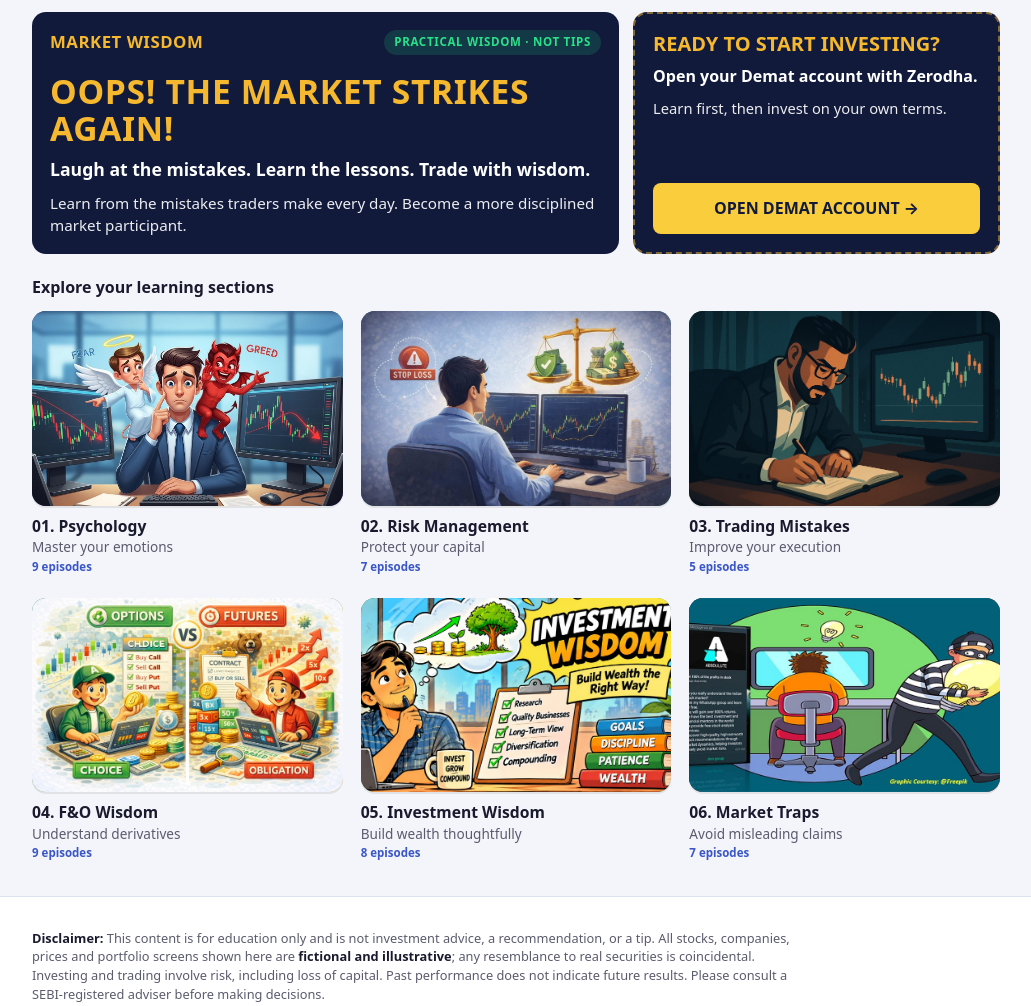
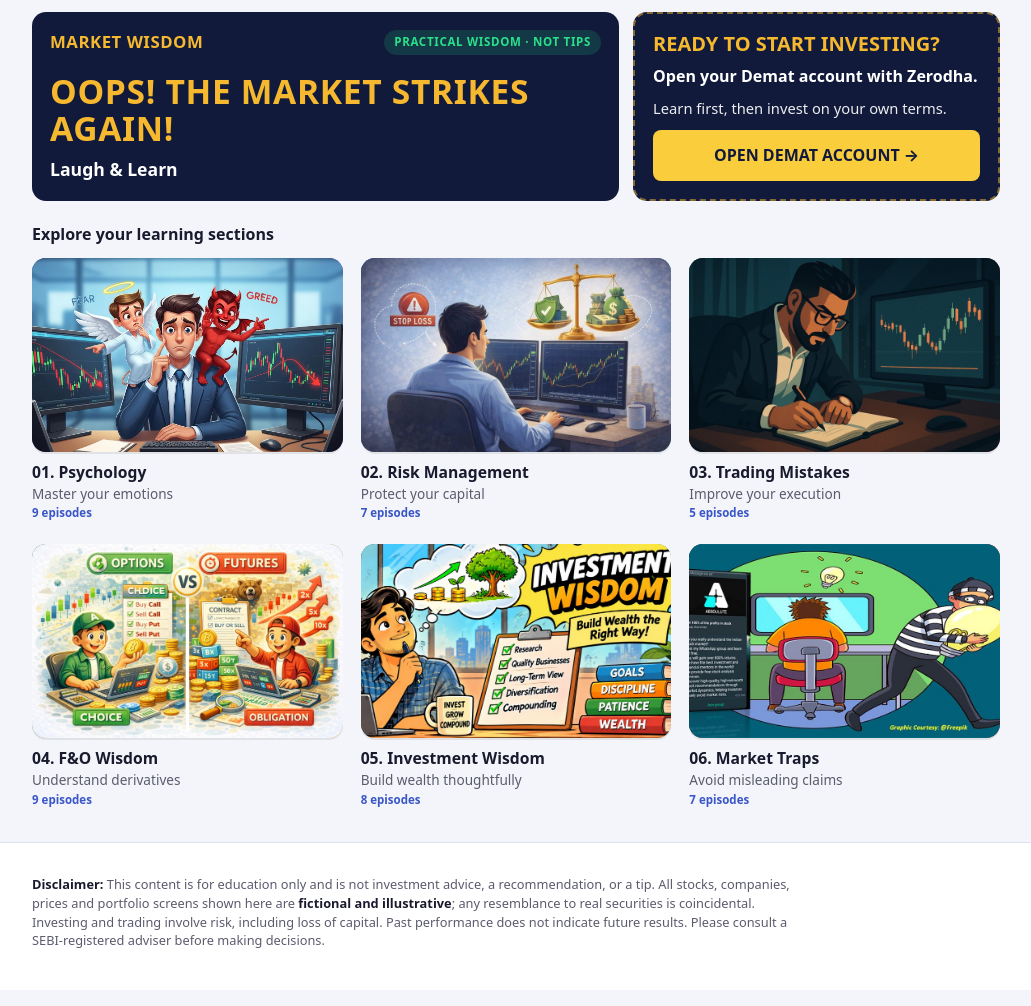
Before and after one commit to vkkeyan1711/powerpangu, a plain HTML site: page comics.html in a window 1280 px wide. Shown: the whole page, without its empty margins (124-1155 px from the left). Drawn offline with Linux system fonts and the light colour scheme.

Commit message:
Update comics.html

```diff
--- a/comics.html
+++ b/comics.html
@@ -1234,9 +1234,8 @@ function viewHome(){
       <span class="pill">PRACTICAL WISDOM · NOT TIPS</span>
     </div>
     <h1>OOPS! THE MARKET STRIKES AGAIN!</h1>
-    <div class="tagline">Laugh at the mistakes. Learn the lessons. Trade with wisdom.</div>
-    <p class="desc">Learn from the mistakes traders make every day. Become a more disciplined market participant.</p>
-  </section>
+    <div class="tagline">Laugh & Learn </div>
+      </section>
   <aside class="ref" aria-label="Open a Demat account">
     <h2>READY TO START INVESTING?</h2>
     <div class="lead">Open your Demat account with Zerodha.</div>
```
